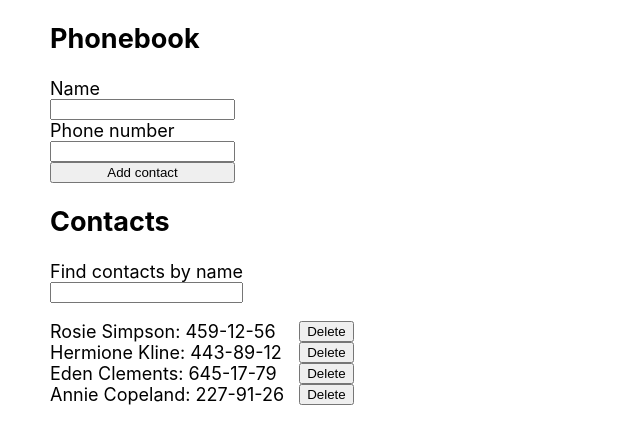
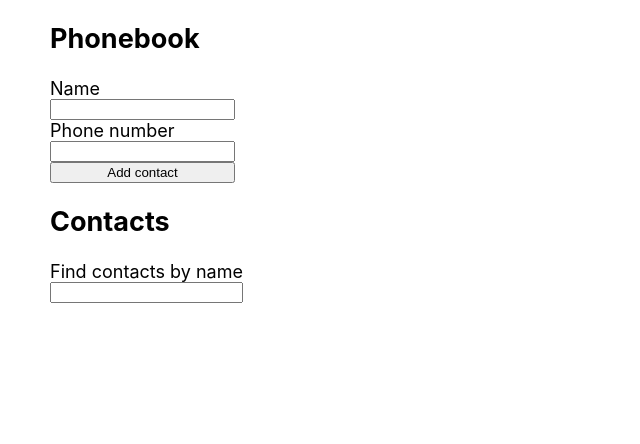
Before and after one commit to nicksolony/goit-react-hw-04-phonebook, a React (Create React App) app: page / in a window 1280 px wide. Shown: the top 444 px of the page, without its empty margins (0-640 px from the left). Built offline with nearby package versions, Linux system fonts and the light colour scheme.

Commit message:
added component mount and update

```diff
--- a/src/components/App.jsx
+++ b/src/components/App.jsx
@@ -11,14 +11,40 @@
 export class App extends Component {
 
   state = {
-  contacts: [
-    {id: 'id-1', name: 'Rosie Simpson', number: '459-12-56'},
-    {id: 'id-2', name: 'Hermione Kline', number: '443-89-12'},
-    {id: 'id-3', name: 'Eden Clements', number: '645-17-79'},
-    {id: 'id-4', name: 'Annie Copeland', number: '227-91-26'},
-  ],
-  filter: ''
-}
+    contacts: [],
+    filter: ''
+  };
+
+  componentDidMount() {
+    const contacts = localStorage.getItem('contacts');
+    const parsedContacts = JSON.parse(contacts);
+
+    if (parsedContacts) {
+      this.setState({ contacts });
+    }
+  };
+
+  componentDidUpdate(prevState) {
+
+
+    const nextContacts = this.state.contacts;
+    const prevContacts = prevState.contacts;
+
+    if (nextContacts !== prevContacts) {
+      localStorage.setItem('contacts', JSON.stringify(nextContacts));
+    }
+    console.log(localStorage.getItem('contacts'));
+    console.log(this.state);
+  };
+
+
+
+  //  contacts: [
+  //   {id: 'id-1', name: 'Rosie Simpson', number: '459-12-56'},
+  //   {id: 'id-2', name: 'Hermione Kline', number: '443-89-12'},
+  //   {id: 'id-3', name: 'Eden Clements', number: '645-17-79'},
+  //   {id: 'id-4', name: 'Annie Copeland', number: '227-91-26'},
+  // ],
 
   handleDataInput = (e) => {
     let { name, value } = e.target;
@@ -45,7 +71,7 @@
 
   filterContacts = () => {
     let { filter, contacts } = this.state;
-    let normalizedFilter = filter.toLowerCase();
+    let normalizedFilter = this.state.filter.toLowerCase();
     return contacts.filter(contact => contact.name.toLowerCase().includes(normalizedFilter)
     );
   };
```
